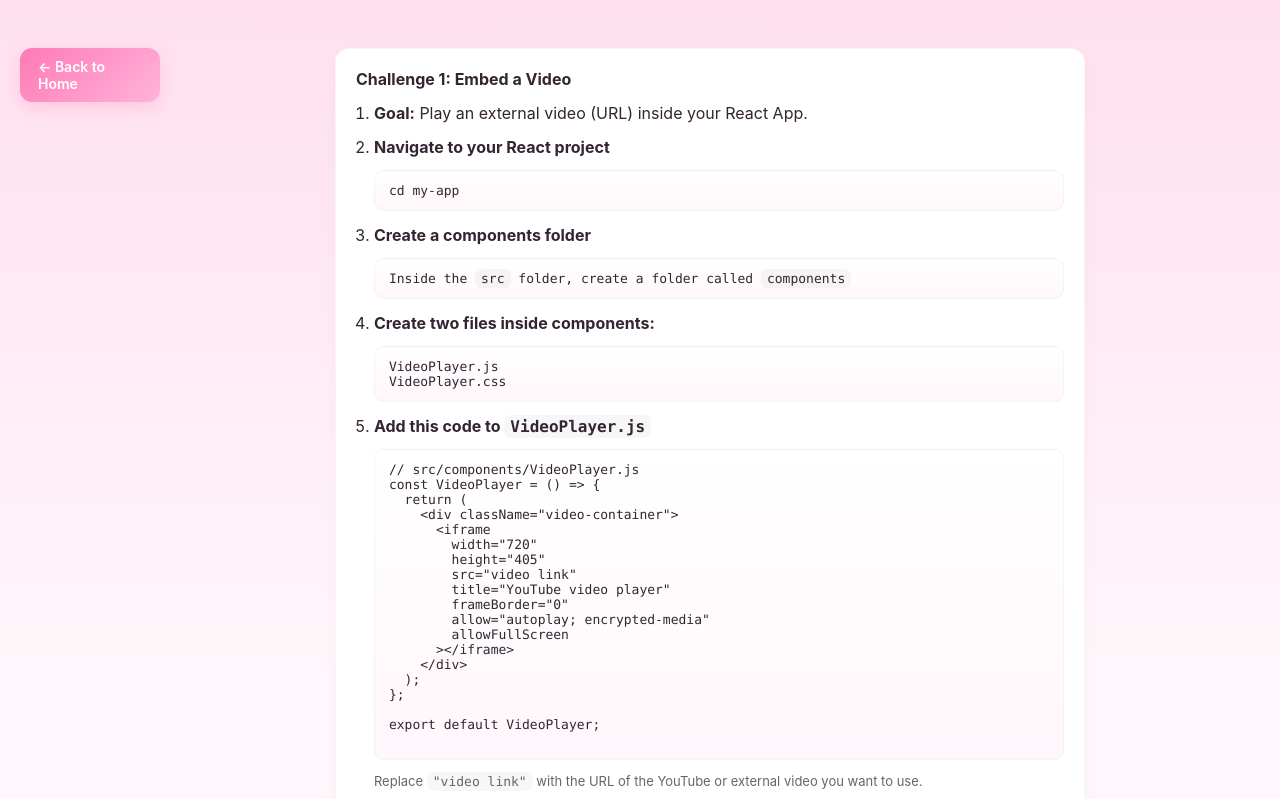
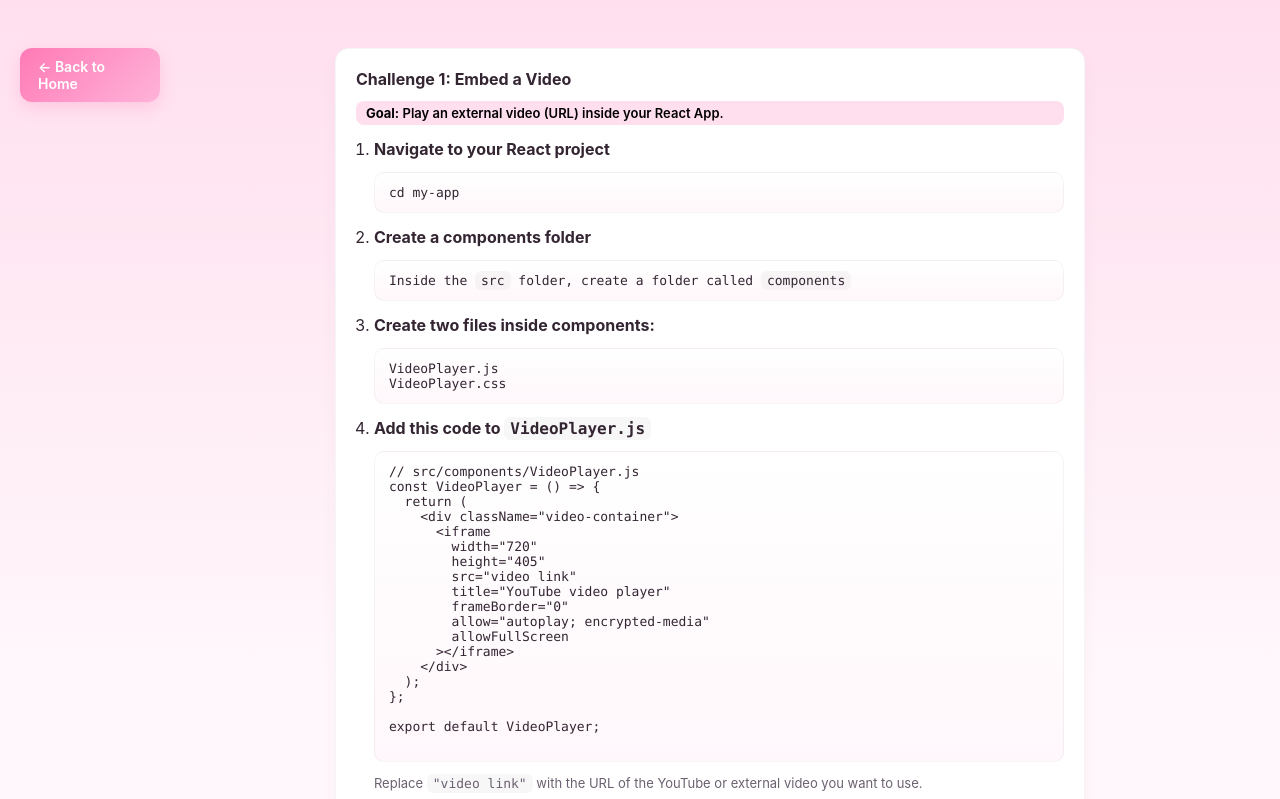
Before and after one commit to sammyCZ/reactworkshop, a plain HTML site: page Step3_challenges/challenge1.html in a window 1280 px wide. Shown: the top 799 px of the page. Drawn offline with Linux system fonts and the light colour scheme.

Commit message:
challenge1

```diff
--- a/Step3_challenges/challenge1.html
+++ b/Step3_challenges/challenge1.html
@@ -176,6 +176,16 @@
       transform: translateY(0);
       box-shadow: 0 4px 12px rgba(255, 122, 182, 0.25);
     }
+
+    .goal {
+      background-color: var(--accent-3);
+      color: black;
+      padding: 4px 10px;
+      border-radius: 8px;
+      font-weight: 600;
+      font-size: 13px;
+    }
+
   </style>
 </head>
 
@@ -188,12 +198,12 @@
           <h2>Challenge 1: Embed a Video</h2>
         </div>
 
+        <div class="goal">
+          <strong>Goal:</strong> Play an external video (URL) inside your React App.
+        </div>
+
         <section aria-labelledby="embed-video">
           <ol class="steps">
-            <li>
-              <strong>Goal:</strong> Play an external video (URL) inside your React App.
-            </li>
-
             <li>
               <strong>Navigate to your React project</strong>
               <pre class="cmd">cd my-app</pre>
```
Also changed, not shown: 1 other file.
